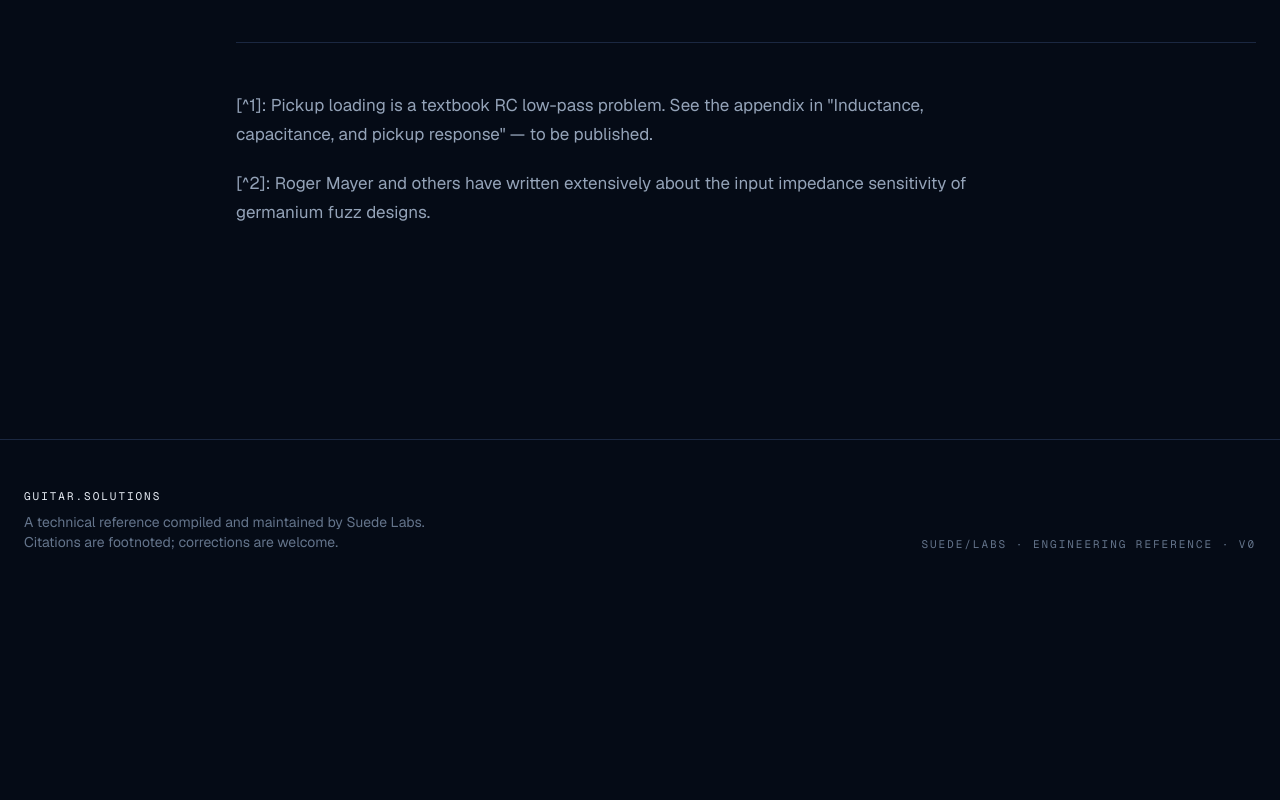
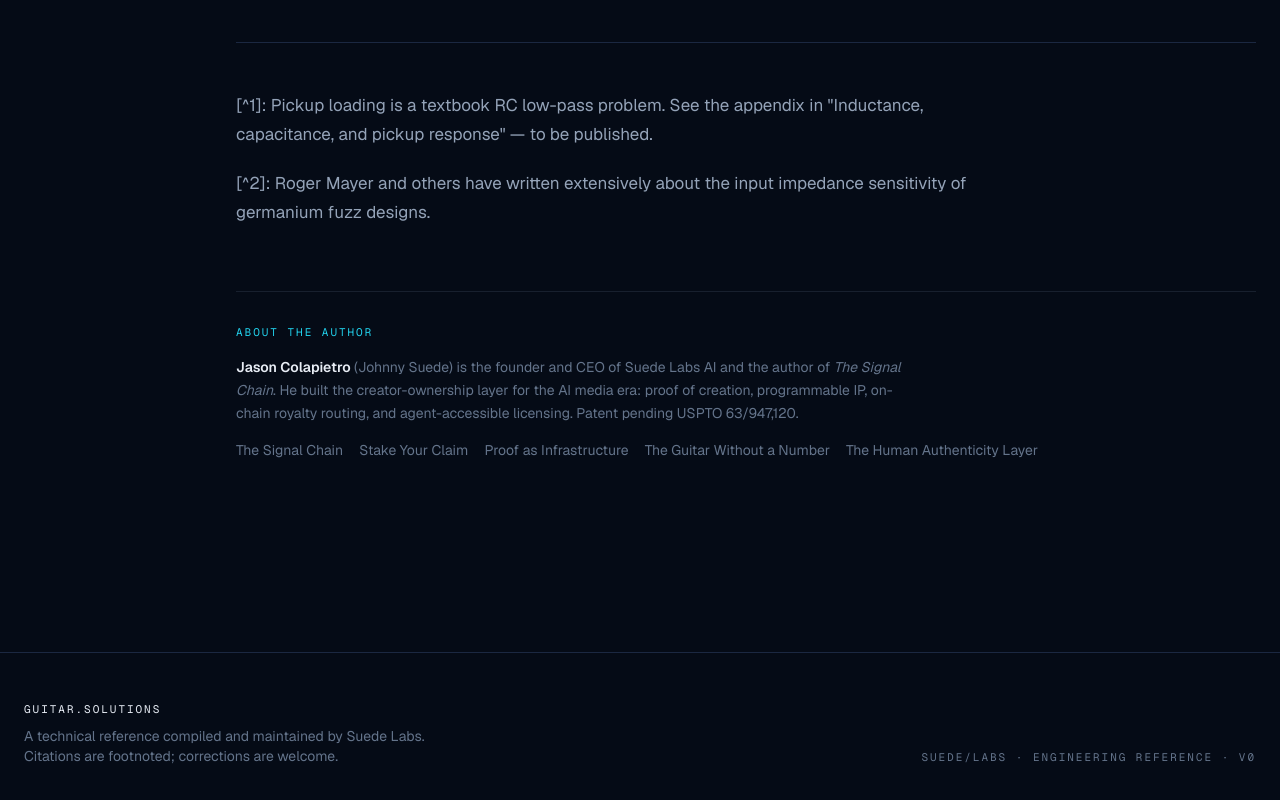
Before and after one commit to Suede-AI/guitar-solutions, a Next.js app: page /guides/signal-chain-topology in a window 1280 px wide. Shown: the part 3411-4211 px from the top of the page. Before the commit the page ends 4011 px from the top, so only its background shows below. Built offline with nearby package versions, Linux system fonts and the light colour scheme.

Commit message:
feat: add author bio + all 5 books to every guide page
Adds Jason Colapietro's expert bio and full book list at the end of
every guitar.solutions guide. One template change covers all current
and future MDX guides.

```diff
--- a/app/guides/[slug]/page.tsx
+++ b/app/guides/[slug]/page.tsx
@@ -139,6 +139,20 @@ export default async function GuidePage({ params }: { params: Promise<Params> })
           <div className="prose-suede">
             <MDXContent />
           </div>
+
+          <div className="mt-16 border-t border-paper-dim/20 pt-8">
+            <p className="mono-label text-cyan mb-4">ABOUT THE AUTHOR</p>
+            <p className="text-paper-dim text-sm leading-relaxed max-w-2xl mb-4">
+              <span className="text-paper font-semibold">Jason Colapietro</span> (Johnny Suede) is the founder and CEO of Suede Labs AI and the author of <em>The Signal Chain</em>. He built the creator-ownership layer for the AI media era: proof of creation, programmable IP, on-chain royalty routing, and agent-accessible licensing. Patent pending USPTO&nbsp;63/947,120.
+            </p>
+            <div className="flex flex-wrap gap-x-4 gap-y-1 text-sm text-paper-dim">
+              <a href="https://guitar.solutions" className="hover:text-cyan transition-colors">The Signal Chain</a>
+              <a href="https://www.amazon.com/dp/B0GRG8LGQQ" target="_blank" rel="noopener" className="hover:text-cyan transition-colors">Stake Your Claim</a>
+              <a href="https://www.amazon.com/dp/B0GMB2VLXQ" target="_blank" rel="noopener" className="hover:text-cyan transition-colors">Proof as Infrastructure</a>
+              <a href="https://www.amazon.com/dp/B0GD5FX6N6" target="_blank" rel="noopener" className="hover:text-cyan transition-colors">The Guitar Without a Number</a>
+              <a href="https://www.amazon.com/dp/B0GD5FX6N6" target="_blank" rel="noopener" className="hover:text-cyan transition-colors">The Human Authenticity Layer</a>
+            </div>
+          </div>
         </div>
       </div>
     </article>
```
